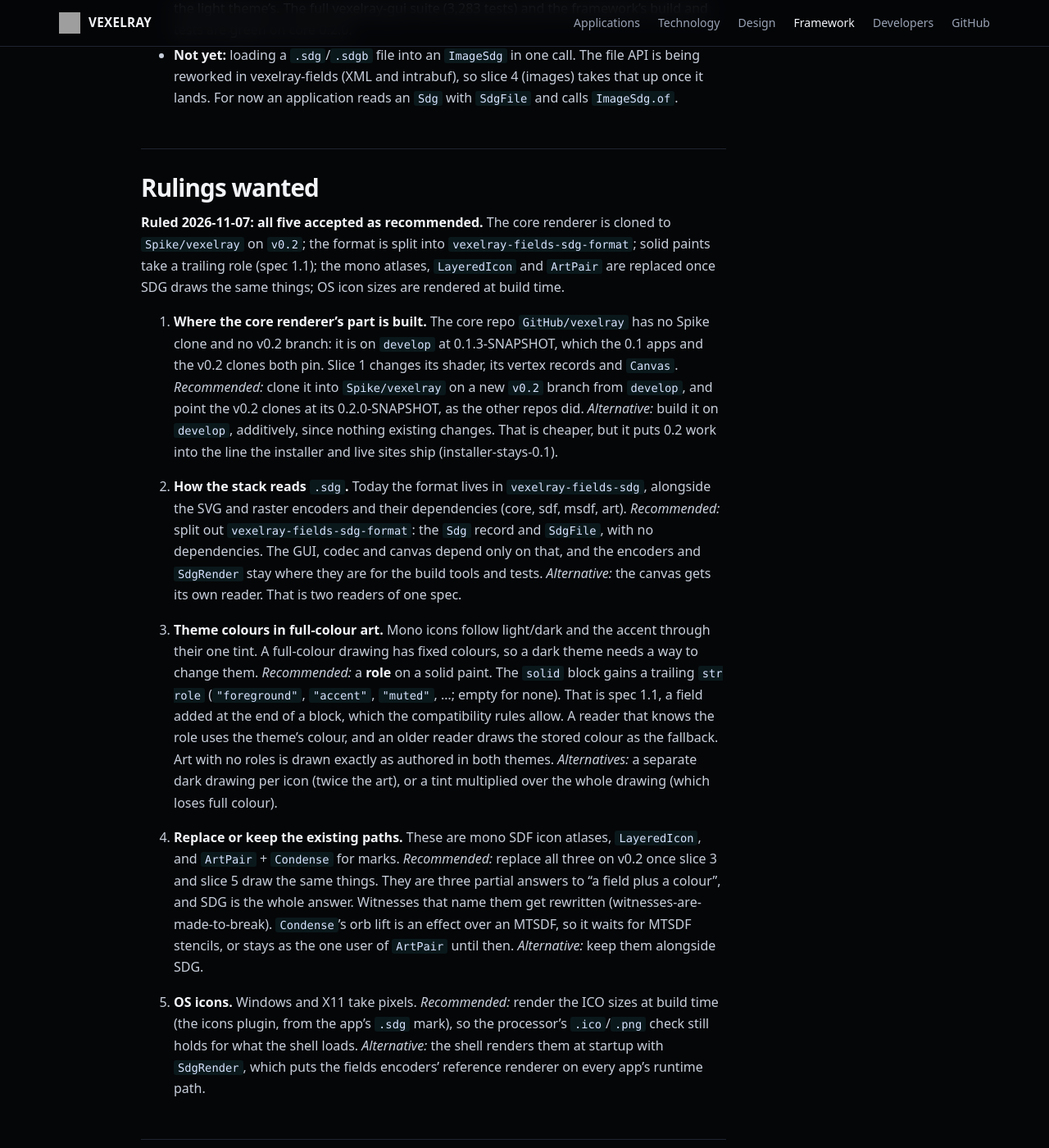
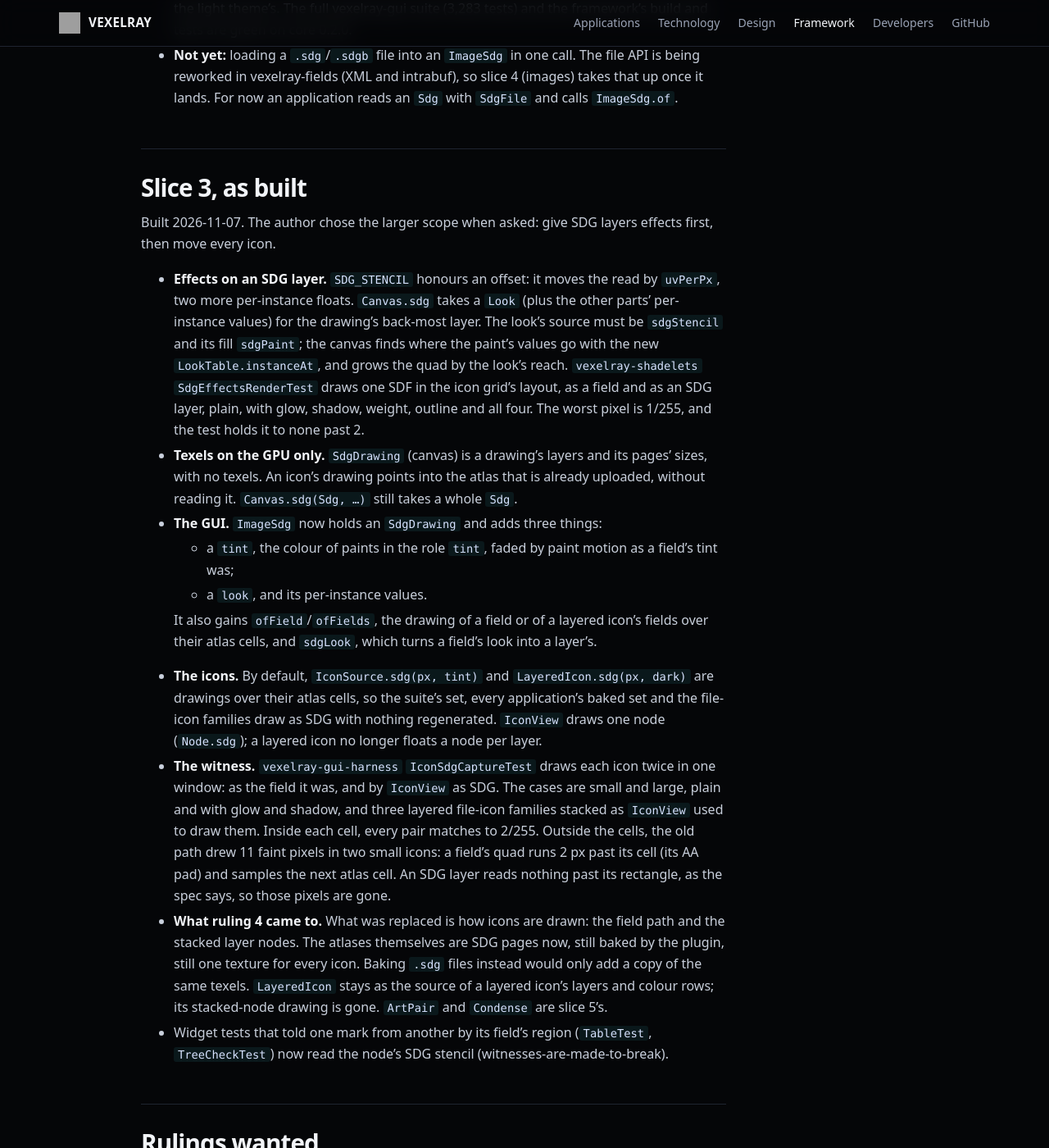
Before and after one commit to sibarum/vexelray-framework, a Jekyll site: the page built from docs/plans/sdg-native.md, in a window 1280 px wide and 1400 px high, scrolled down 4919 px. Shown: the whole window at 82% size. Built offline with Jekyll 4.4.1, drawn with Linux system fonts in a browser that asks for light colours; our own code applies the rules of GitHub Pages for plain Markdown files.

Commit message:
Plan: SDG natively, slice 3 as built
Co-Authored-By: Claude Opus 5.5 <noreply@anthropic.com>

```diff
--- a/docs/plans/sdg-native.md
+++ b/docs/plans/sdg-native.md
@@ -125,6 +125,41 @@ Built 2026-11-07.
   vexelray-fields (XML and intrabuf), so slice 4 (images) takes that up once it lands. For now an application reads
   an `Sdg` with `SdgFile` and calls `ImageSdg.of`.
 
+## Slice 3, as built
+
+Built 2026-11-07. The author chose the larger scope when asked: give SDG layers effects first, then move every icon.
+
+- **Effects on an SDG layer.** `SDG_STENCIL` honours an offset: it moves the read by `uvPerPx`, two more
+  per-instance floats. `Canvas.sdg` takes a `Look` (plus the other parts' per-instance values) for the drawing's
+  back-most layer. The look's source must be `sdgStencil` and its fill `sdgPaint`; the canvas finds where the paint's
+  values go with the new `LookTable.instanceAt`, and grows the quad by the look's reach. `vexelray-shadelets`
+  `SdgEffectsRenderTest` draws one SDF in the icon grid's layout, as a field and as an SDG layer, plain, with glow,
+  shadow, weight, outline and all four. The worst pixel is 1/255, and the test holds it to none past 2.
+- **Texels on the GPU only.** `SdgDrawing` (canvas) is a drawing's layers and its pages' sizes, with no texels. An
+  icon's drawing points into the atlas that is already uploaded, without reading it. `Canvas.sdg(Sdg, …)` still
+  takes a whole `Sdg`.
+- **The GUI.** `ImageSdg` now holds an `SdgDrawing` and adds three things:
+  - a `tint`, the colour of paints in the role `tint`, faded by paint motion as a field's tint was;
+  - a `look`, and its per-instance values.
+
+  It also gains `ofField`/`ofFields`, the drawing of a field or of a layered icon's fields over their atlas cells,
+  and `sdgLook`, which turns a field's look into a layer's.
+- **The icons.** By default, `IconSource.sdg(px, tint)` and `LayeredIcon.sdg(px, dark)` are drawings over their
+  atlas cells, so the suite's set, every application's baked set and the file-icon families draw as SDG with nothing
+  regenerated. `IconView` draws one node (`Node.sdg`); a layered icon no longer floats a node per layer.
+- **The witness.** `vexelray-gui-harness` `IconSdgCaptureTest` draws each icon twice in one window: as the field it
+  was, and by `IconView` as SDG. The cases are small and large, plain and with glow and shadow, and three layered
+  file-icon families stacked as `IconView` used to draw them. Inside each cell, every pair matches to 2/255.
+  Outside the cells, the old path drew 11 faint pixels in two small icons: a field's quad runs 2 px past its cell
+  (its AA pad) and samples the next atlas cell. An SDG layer reads nothing past its rectangle, as the spec says, so
+  those pixels are gone.
+- **What ruling 4 came to.** What was replaced is how icons are drawn: the field path and the stacked layer nodes.
+  The atlases themselves are SDG pages now, still baked by the plugin, still one texture for every icon. Baking
+  `.sdg` files instead would only add a copy of the same texels. `LayeredIcon` stays as the source of a layered
+  icon's layers and colour rows; its stacked-node drawing is gone. `ArtPair` and `Condense` are slice 5's.
+- Widget tests that told one mark from another by its field's region (`TableTest`, `TreeCheckTest`) now read the
+  node's SDG stencil (witnesses-are-made-to-break).
+
 ## Rulings wanted
 
 **Ruled 2026-11-07: all five accepted as recommended.** The core renderer is cloned to `Spike/vexelray` on `v0.2`;
```
